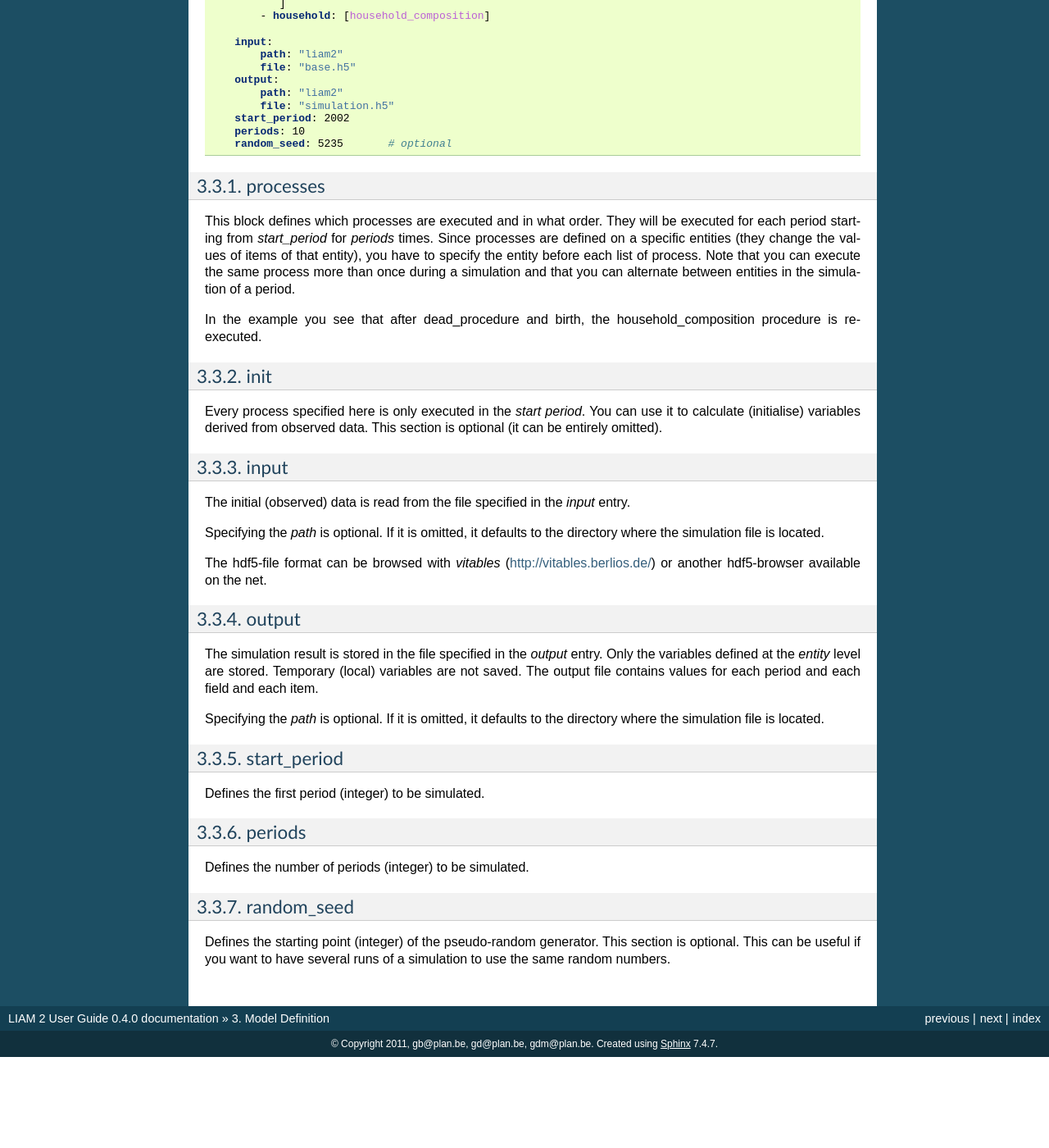
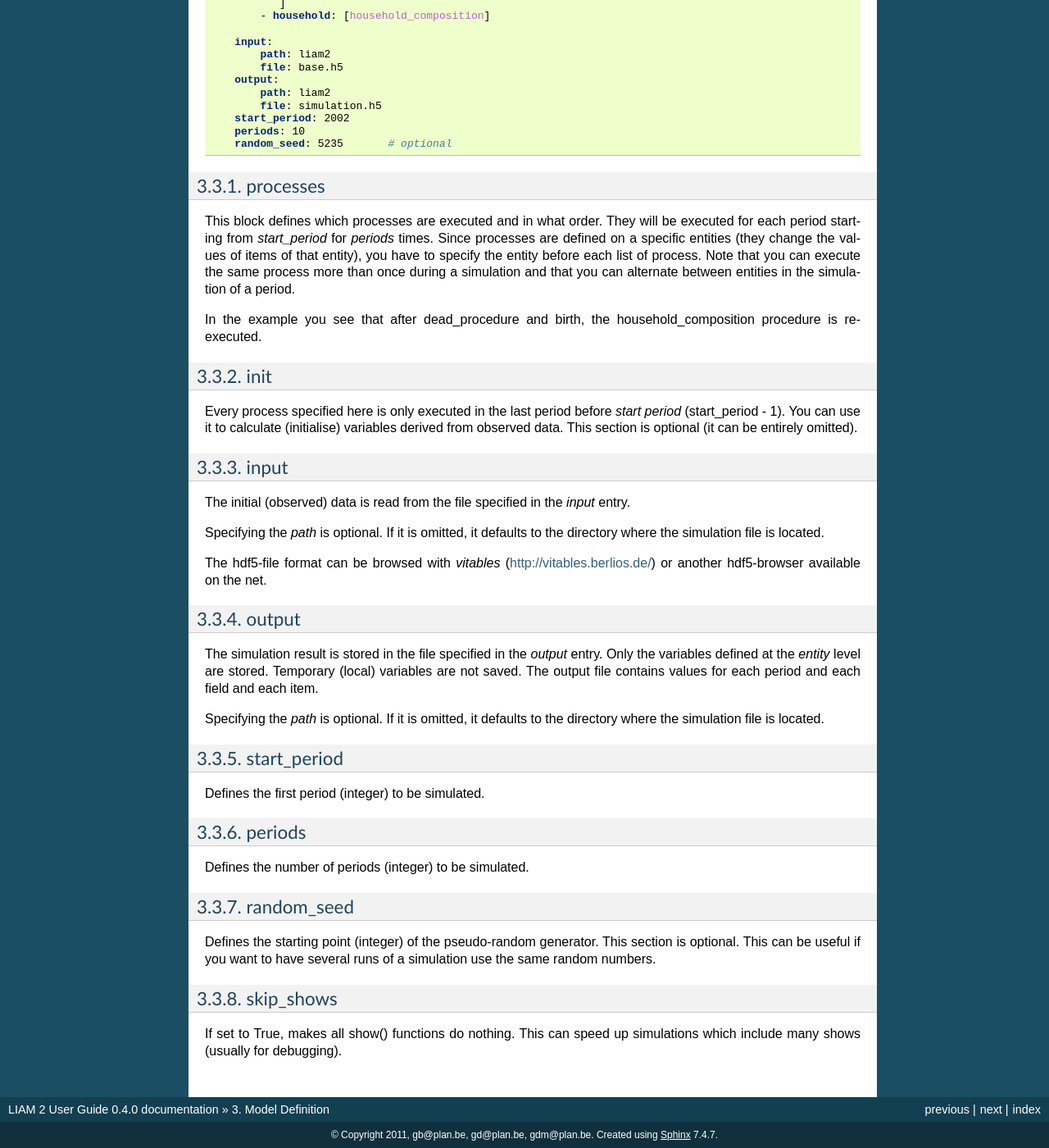
Before and after one commit to liam2/liam2, a Sphinx documentation site: the page built from doc/usersguide/source/model.rst, in a window 1280 px wide and 1400 px high, scrolled down 4265 px. Shown: the whole window at 82% size. Built offline with Sphinx 7.4.7, drawn with Linux system fonts in a browser that asks for light colours; formulas are drawn with MathJax 3; before the commit the page ends 5554 px from its top, so only the background shows below that; some of the changed text lies outside the part shown.

Commit message:
remove processes quotes, document skip_shows

```diff
--- a/doc/usersguide/source/model.rst
+++ b/doc/usersguide/source/model.rst
@@ -42,7 +42,7 @@ Periodic globals can be used in any process. They can be used in two ways: like
 a normal variable, they will evaluate to their value for the period being
 simulated, for example ::
 
-    workstate: "if(age >= WEMRA, 9, workstate)"
+    workstate: if(age >= WEMRA, 9, workstate)
 
 This changes the workstate of the individual to retired (9) if the age is higher
 than the required retirement age in that year.
@@ -52,9 +52,9 @@ to be evaluated. This is done by using GLOBALNAME[period_expr]. periodexpr can
 be any expression yielding a valid period value. Here are a few artificial
 examples: ::
 
-    workstate: "if(age >= WEMRA[2010], 9, workstate)"
-    workstate: "if(age >= WEMRA[period - 1], 9, workstate)"
-    workstate: "if(age >= WEMRA[year_of_birth + 60], 9, workstate)"
+    workstate: if(age >= WEMRA[2010], 9, workstate)
+    workstate: if(age >= WEMRA[period - 1], 9, workstate)
+    workstate: if(age >= WEMRA[year_of_birth + 60], 9, workstate)
 
 entities
 ========
@@ -116,13 +116,13 @@ There are two implicit fields that do not have to be defined:
         person:
             fields:
                 # period and id are implicit
-                - age:          int
-                - dead:         bool
-                - gender:       bool
+                - age:        int
+                - dead:       bool
+                - gender:     bool
                 # 1: single, 2: married, 3: cohabitant, 4: divorced, 5: widowed
-                - civilstate:   int
-                - partner_id:   int
-                - earnings:     float
+                - civilstate: int
+                - partner_id: int
+                - earnings:   float
 
 This example defines the entity person. Each person has an age, gender, is dead
 or not, has a civil state, possibly a partner. We use the field civilstate to
@@ -143,8 +143,8 @@ definition for that field (see the *agegroup* variable in the example below).
     entities:
         person:
             fields:
-                - age:          int
-                - agegroup:     {type: int, initialdata: false}
+                - age:      int
+                - agegroup: {type: int, initialdata: false}
 
 Field names must be unique per entity (i.e. several entities may have a field
 with the same name).
@@ -184,16 +184,16 @@ letters to define macros.
                 - age: int
 
             macros:
-                ISCHILD: "age < 18"
+                ISCHILD: age < 18
 
             processes:
                 test_macros:
-                    - ischild: "age < 18"
-                    - before1: "if(ischild, 1, 2)"
-                    - before2: "if(ISCHILD, 1, 2)"  # before1 == before2
-                    - age: "age + 1"
-                    - after1: "if(ischild, 1, 2)"
-                    - after2: "if(ISCHILD, 1, 2)"   # after1 != after2
+                    - ischild: age < 18
+                    - before1: if(ischild, 1, 2)
+                    - before2: if(ISCHILD, 1, 2)  # before1 == before2
+                    - age: age + 1
+                    - after1: if(ischild, 1, 2)
+                    - after2: if(ISCHILD, 1, 2)   # after1 != after2
 
     simulation:
         processes:
@@ -254,11 +254,11 @@ and composition is again used.
             - household: [household_composition]
 
         input:
-            path: "liam2"
-            file: "base.h5"
+            path: liam2
+            file: base.h5
         output:
-            path: "liam2"
-            file: "simulation.h5"
+            path: liam2
+            file: simulation.h5
         start_period: 2002
         periods: 10
         random_seed: 5235       # optional
@@ -282,9 +282,10 @@ household_composition procedure is re-executed.
 init
 ----
 
-Every process specified here is only executed in the *start period*. You can use
-it to calculate (initialise) variables derived from observed data. This section
-is optional (it can be entirely omitted).
+Every process specified here is only executed in the last period before
+*start period* (start_period - 1). You can use it to calculate (initialise)
+variables derived from observed data. This section is optional (it can be
+entirely omitted).
 
 input
 -----
@@ -323,4 +324,10 @@ random_seed
 
 Defines the starting point (integer) of the pseudo-random generator. This
 section is optional. This can be useful if you want to have several runs of a
-simulation to use the same random numbers.
+simulation use the same random numbers.
+
+skip_shows
+----------
+
+If set to True, makes all show() functions do nothing. This can speed up
+simulations which include many shows (usually for debugging).
```
Also changed, not shown: other parts of doc/usersguide/source/model.rst (+1 -1 lines).
